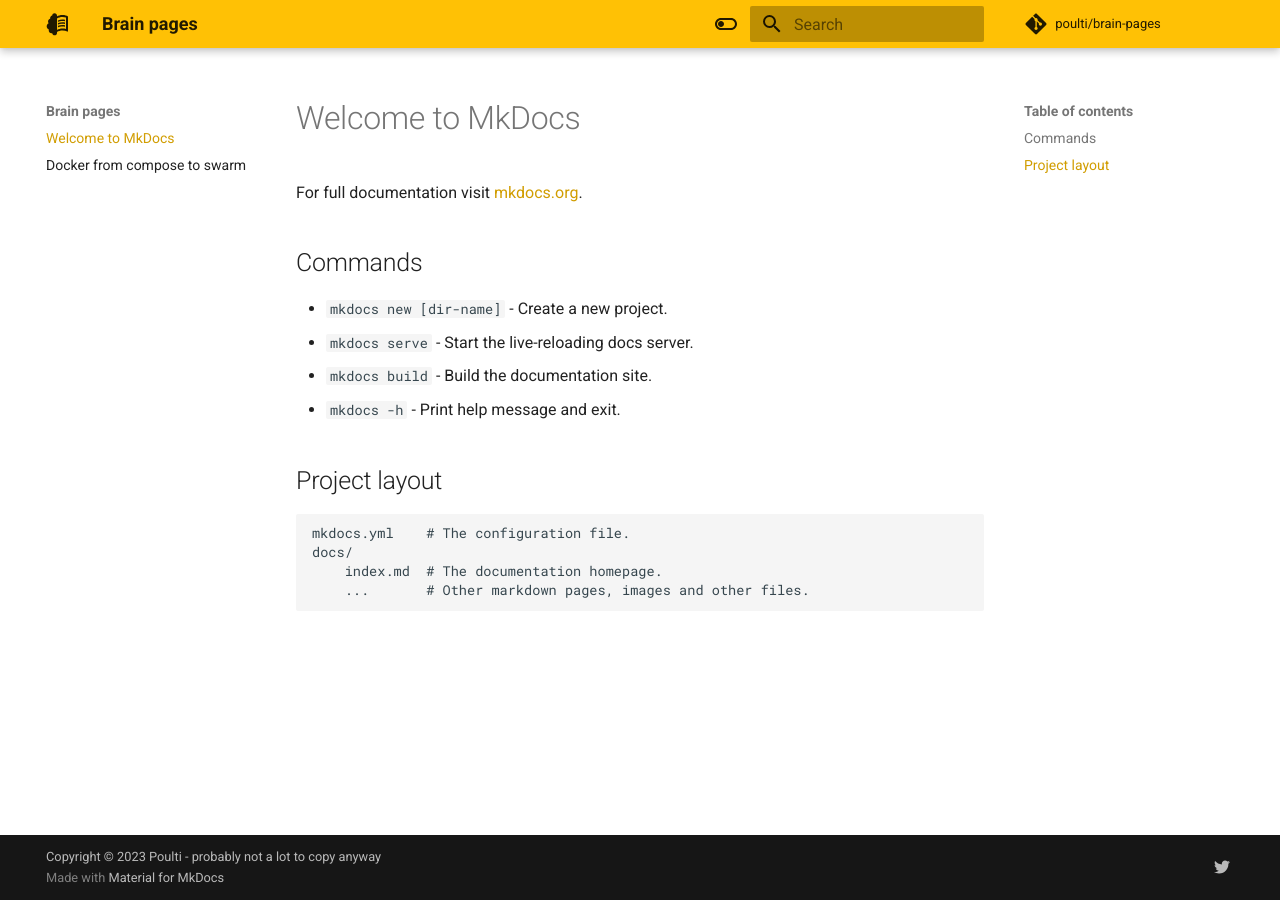
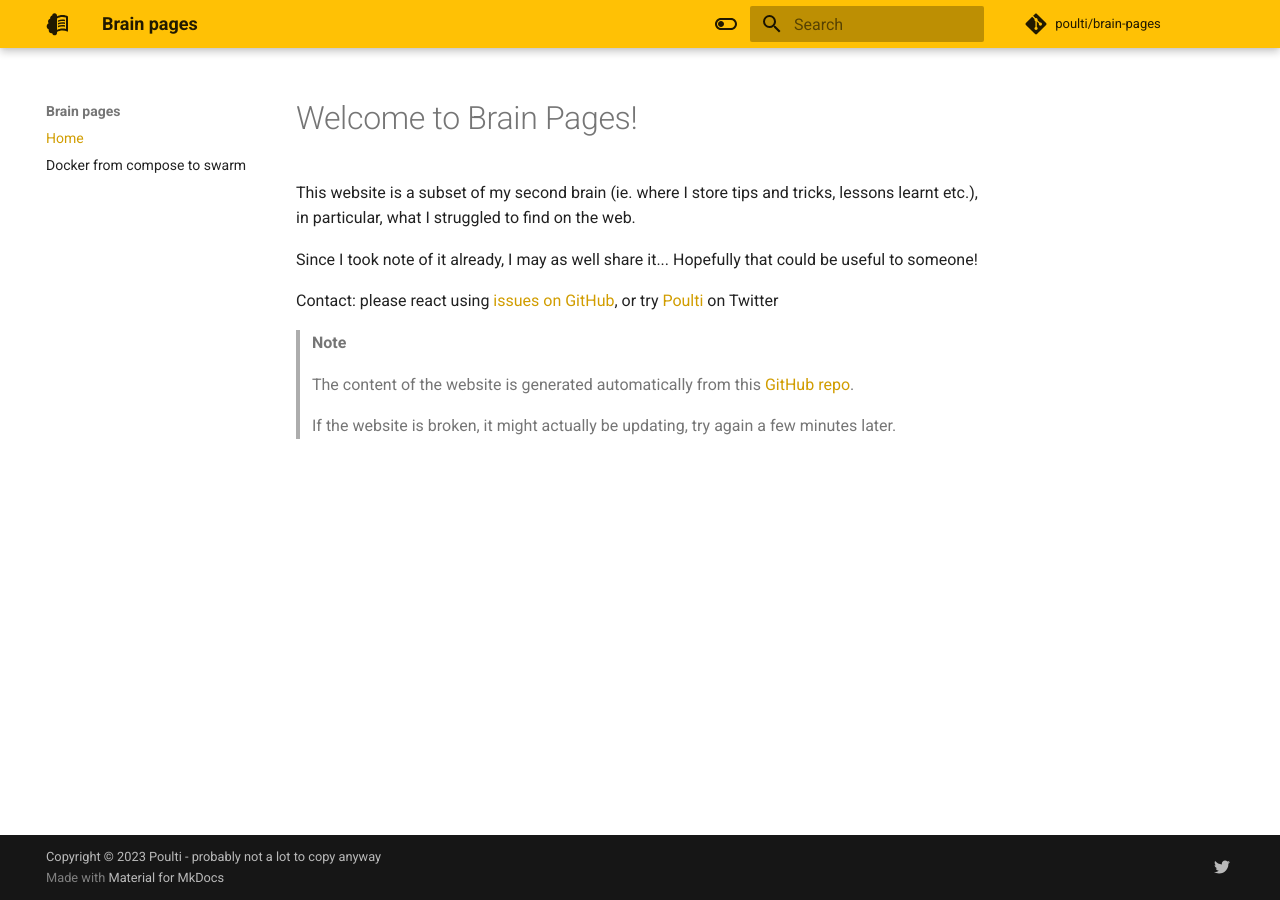
Before and after one commit to poulti/brain-pages, an MkDocs documentation site: the page built from docs/index.md, in a window 1280 px wide. Built offline with MkDocs 1.6.1 and Material for MkDocs 9.7.7, drawn with Linux system fonts in a browser that asks for light colours; comment, search, counter and statistics services are not loaded.

Commit message:
Replace mkdocs index with my welcome message

```diff
--- a/docs/index.md
+++ b/docs/index.md
@@ -1,17 +1,17 @@
-# Welcome to MkDocs
+---
+title: Home
+---
 
-For full documentation visit [mkdocs.org](https://www.mkdocs.org).
+# Welcome to Brain Pages!
 
-## Commands
+This website is a subset of my second brain (ie. where I store tips and tricks, lessons learnt etc.), in particular, what I struggled to find on the web.
 
-* `mkdocs new [dir-name]` - Create a new project.
-* `mkdocs serve` - Start the live-reloading docs server.
-* `mkdocs build` - Build the documentation site.
-* `mkdocs -h` - Print help message and exit.
+Since I took note of it already, I may as well share it... Hopefully that could be useful to someone!
 
-## Project layout
+Contact: please react using [issues on GitHub](https://github.com/poulti/brain-pages/issues), or try [Poulti](https://twitter.com/poulti) on Twitter
 
-    mkdocs.yml    # The configuration file.
-    docs/
-        index.md  # The documentation homepage.
-        ...       # Other markdown pages, images and other files.
+> **Note**
+>
+> The content of the website is generated automatically from this [GitHub repo](https://github.com/poulti/brain-pages/).
+>
+> If the website is broken, it might actually be updating, try again a few minutes later.
```
